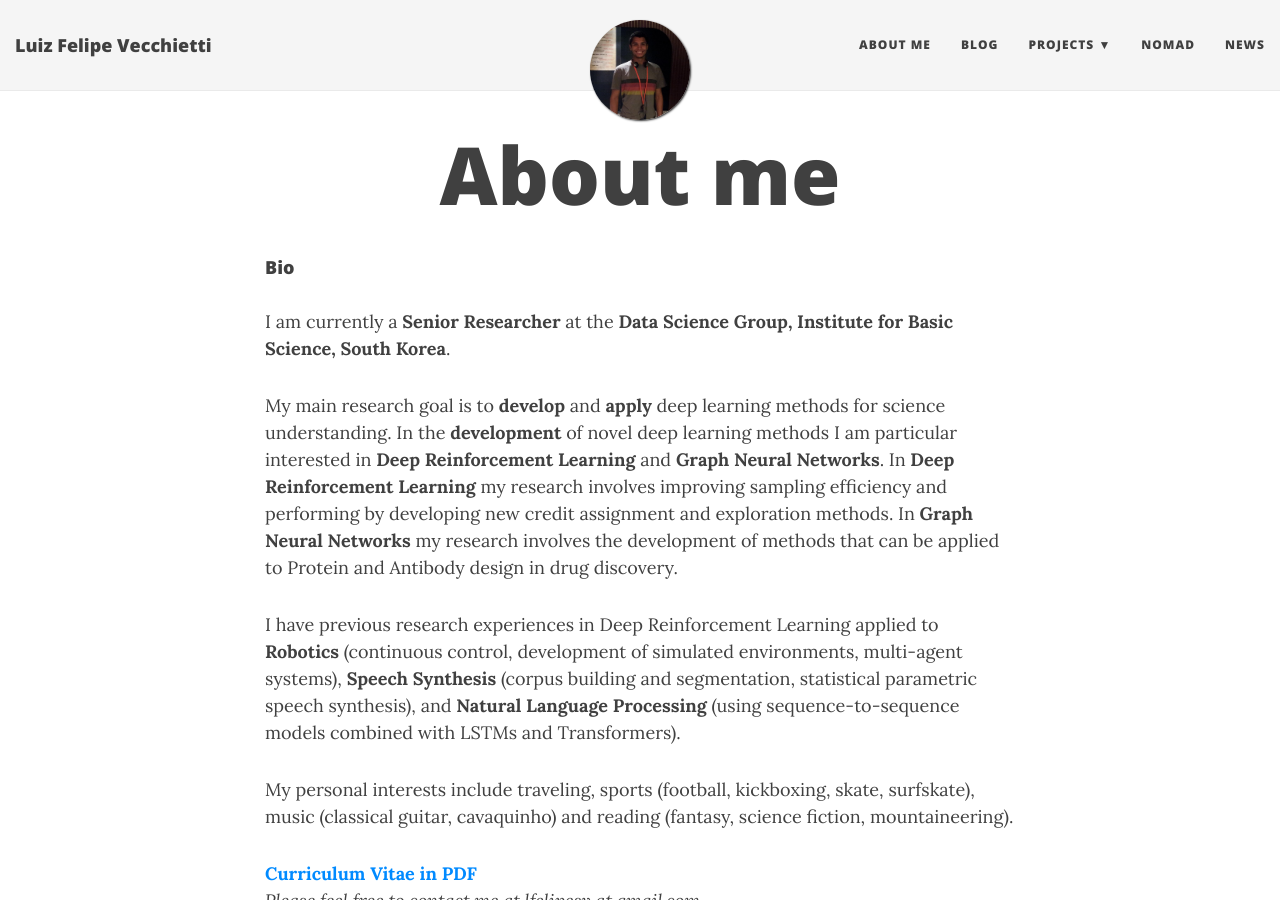
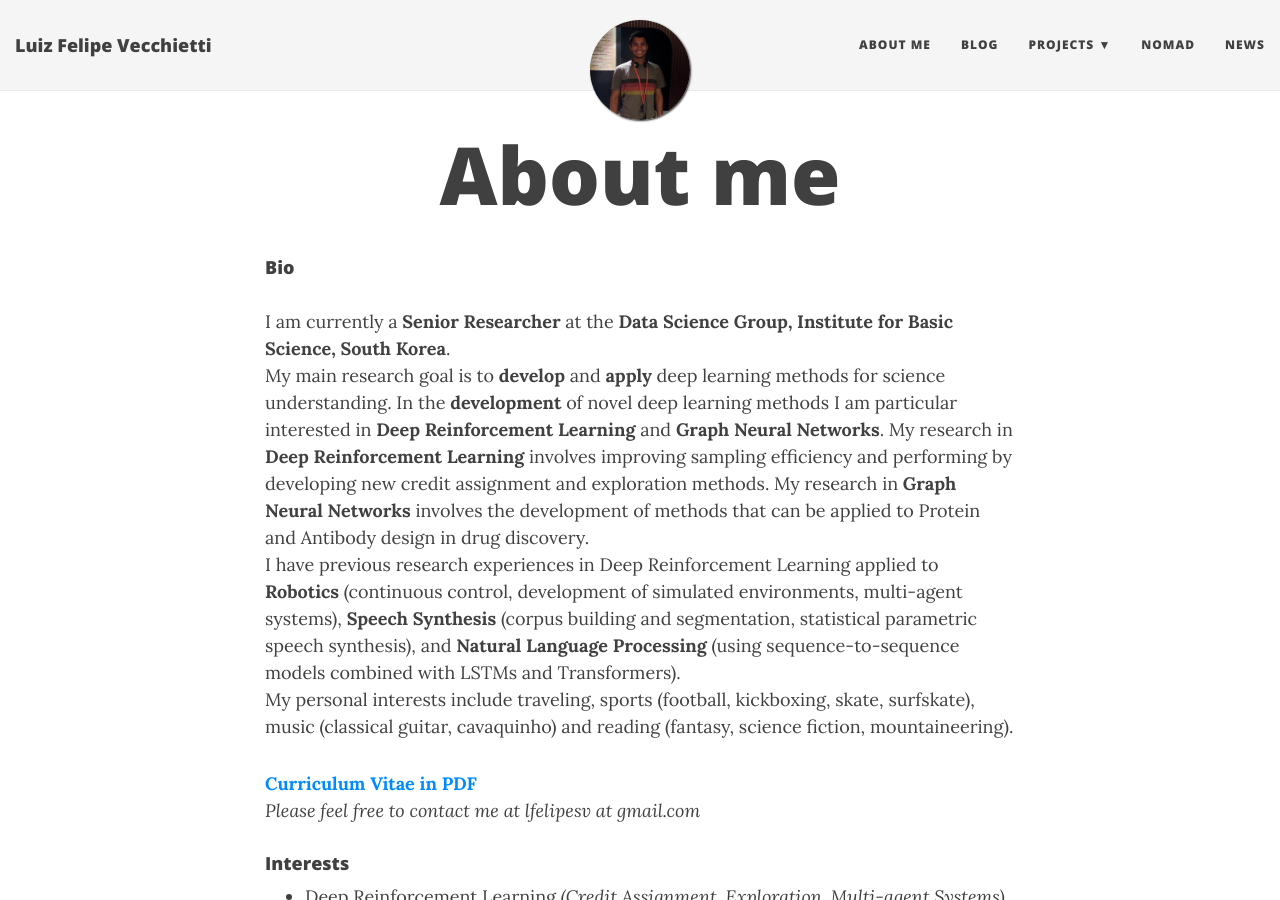
Before and after one commit to lfelipesv/lfelipesv.github.io, a Jekyll site: the page built from aboutme.md, in a window 1280 px wide and 900 px high. Built offline with Jekyll 4.4.1, drawn with Linux system fonts in a browser that asks for light colours; nearby versions of some CDN libraries; part of the change alters nothing that is shown; some of the changed text lies outside the part shown.

Commit message:
update past projects

```diff
--- a/aboutme.md
+++ b/aboutme.md
@@ -7,11 +7,8 @@ subtitle:
 #### Bio
 
 I am currently a **Senior Researcher** at the **Data Science Group, Institute for Basic Science, South Korea**.
-
-My main research goal is to **develop** and **apply** deep learning methods for science understanding. In the **development** of novel deep learning methods I am particular interested in **Deep Reinforcement Learning** and **Graph Neural Networks**. In **Deep Reinforcement Learning** my research involves improving sampling efficiency and performing by developing new credit assignment and exploration methods. In **Graph Neural Networks** my research involves the development of methods that can be applied to Protein and Antibody design in drug discovery.
-
+My main research goal is to **develop** and **apply** deep learning methods for science understanding. In the **development** of novel deep learning methods I am particular interested in **Deep Reinforcement Learning** and **Graph Neural Networks**. My research in **Deep Reinforcement Learning** involves improving sampling efficiency and performing by developing new credit assignment and exploration methods. My research in **Graph Neural Networks** involves the development of methods that can be applied to Protein and Antibody design in drug discovery.
 I have previous research experiences in Deep Reinforcement Learning applied to **Robotics** (continuous control, development of simulated environments, multi-agent systems), **Speech Synthesis** (corpus building and segmentation, statistical parametric speech synthesis), and **Natural Language Processing** (using sequence-to-sequence models combined with LSTMs and Transformers).
-
 My personal interests include traveling, sports (football, kickboxing, skate, surfskate), music (classical guitar, cavaquinho) and reading (fantasy, science fiction, mountaineering).
 
 **[Curriculum Vitae in PDF](https://lfelipesv.github.io/assets/CV_Luiz_Felipe_Vecchietti.pdf)**
@@ -46,14 +43,20 @@ My personal interests include traveling, sports (football, kickboxing, skate, su
 #### Past Projects
 
 **AI World Cup**: Robot Soccer competition. Software Developer. Author and Maintainer of the Python examples and support.
+*Selected Media Coverage*: [Korea Herald](https://www.koreaherald.com/view.php?ud=20171129000740), [AI Times](https://www.aitimes.kr/news/articleView.html?idxno=14596)
 
 **WCG AI Masters**: Design and development of the online platform.
+*Selected Media Coverage*: [Press Release](https://en.prnasia.com/releases/apac/wcg-2019-xi-an-announces-new-horizons-games-246978.shtml), [Youtube](https://www.youtube.com/watch?v=4iUIe44NWiw)
 
 **Robot Hand Project**: Research in Reinforcement Learning algorithms for Robot Control.
+*Selected Media Coverage*: [KAIST Breakthroughs 2020](https://breakthroughs.kaist.ac.kr/wp/?x=0&y=0&s=predicting+key+actions)
 
 **EBS ESOF Platform**: Design, curriculum design and back end development. Web platform to teach robotics and deep reinforcement learning using Webots and Google Blockly.
+*Selected Media Coverage*: [EBS Platform](https://www.ebssw.kr/coding/aiSoccerView.do)
 
 #### Publications
+
+### Test
 
 **[1]**: Seo, Minah & Vecchietti, Luiz Felipe & Lee, Sangkeum & Har, Dongsoo. (2019). Rewards Prediction Based Credit Assignment for Reinforcement Learning with Sparse Binary Rewards. IEEE Access. PP. 1-1. 10.1109/ACCESS.2019.2936863.
 
```
